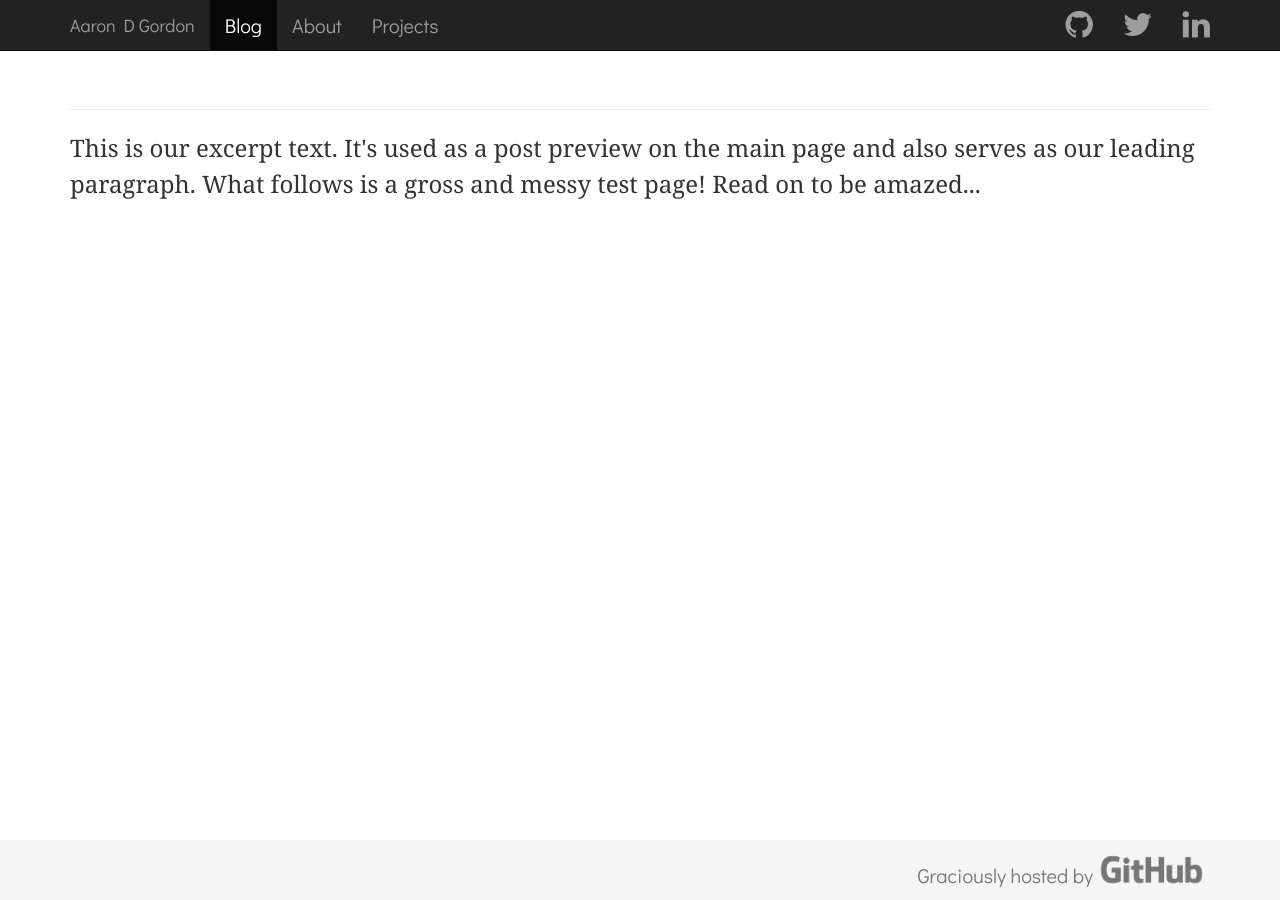
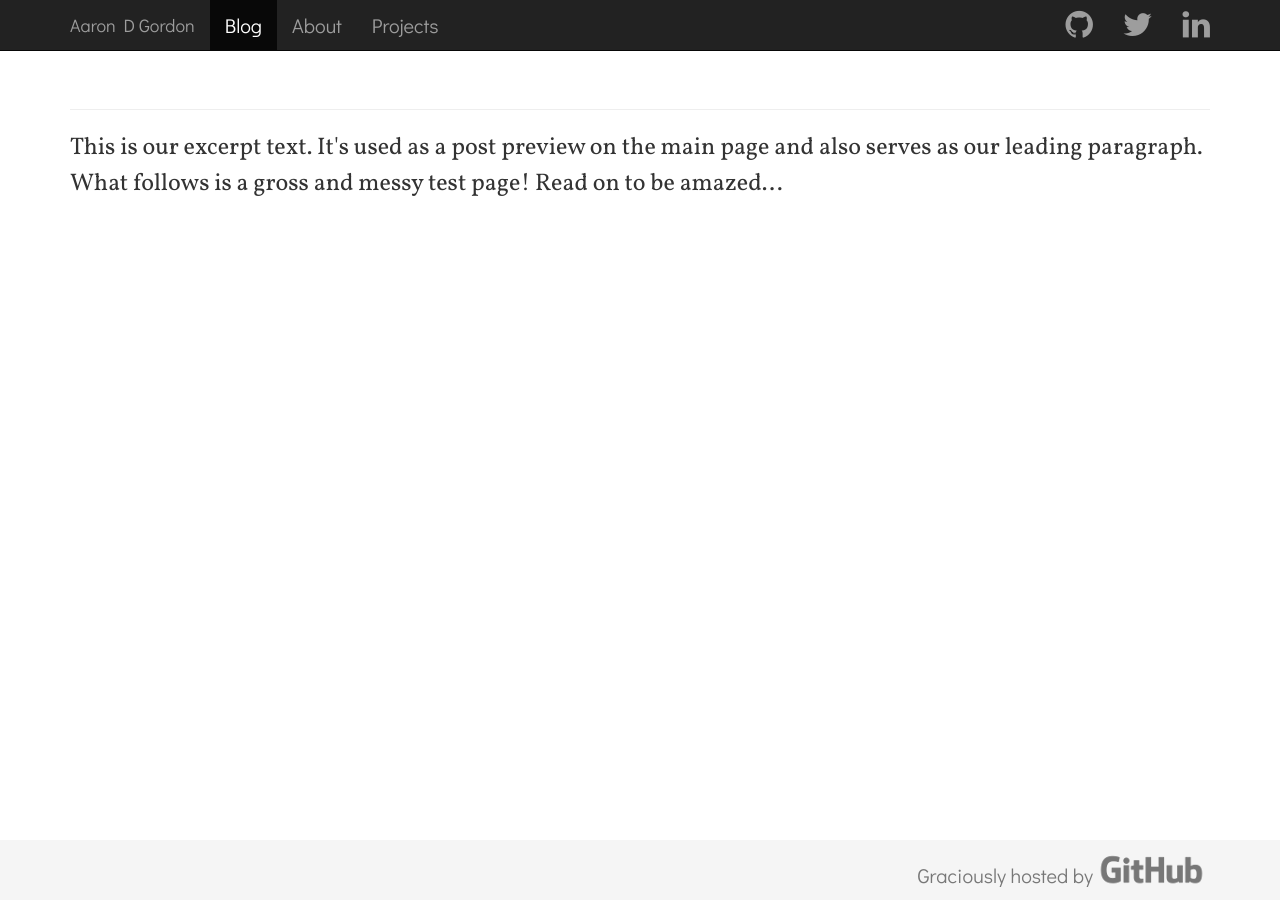
Before and after one commit to aarondgordon/aarondgordon.github.io, a Jekyll site: the page built from index.html, in a window 1280 px wide. Built offline with Jekyll 4.4.1, drawn with Linux system fonts in a browser that asks for light colours; nearby versions of some CDN libraries.

Commit message:
Update default.html

```diff
--- a/_layouts/default.html
+++ b/_layouts/default.html
@@ -18,7 +18,7 @@
         integrity="sha384-T8Gy5hrqNKT+hzMclPo118YTQO6cYprQmhrYwIiQ/3axmI1hQomh7Ud2hPOy8SP1"
         crossorigin="anonymous">
 
-    <link rel="stylesheet" href="https://fonts.googleapis.com/css?family=Didact+Gothic|Oswald|Libre+Baskerville:400,400i,700">
+    <link rel="stylesheet" href="https://fonts.googleapis.com/css?family=Didact+Gothic|Oswald|Vollkorn:400,400i,700">
 
     <link rel="stylesheet" href="/assets/css/ie10-viewport-fix.css">
     <link rel="stylesheet" href="/assets/css/syntax-highlighting.css">
```
